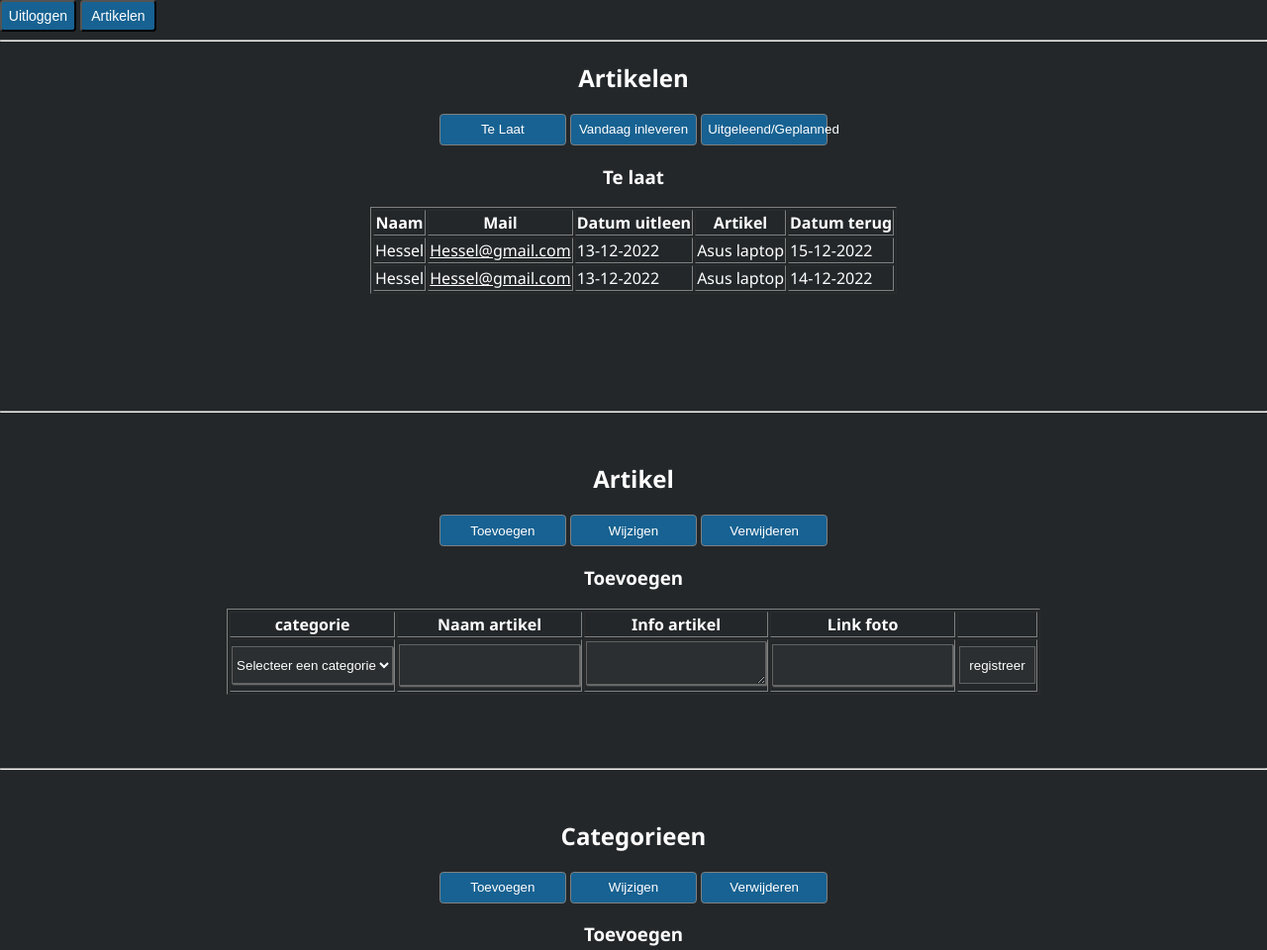
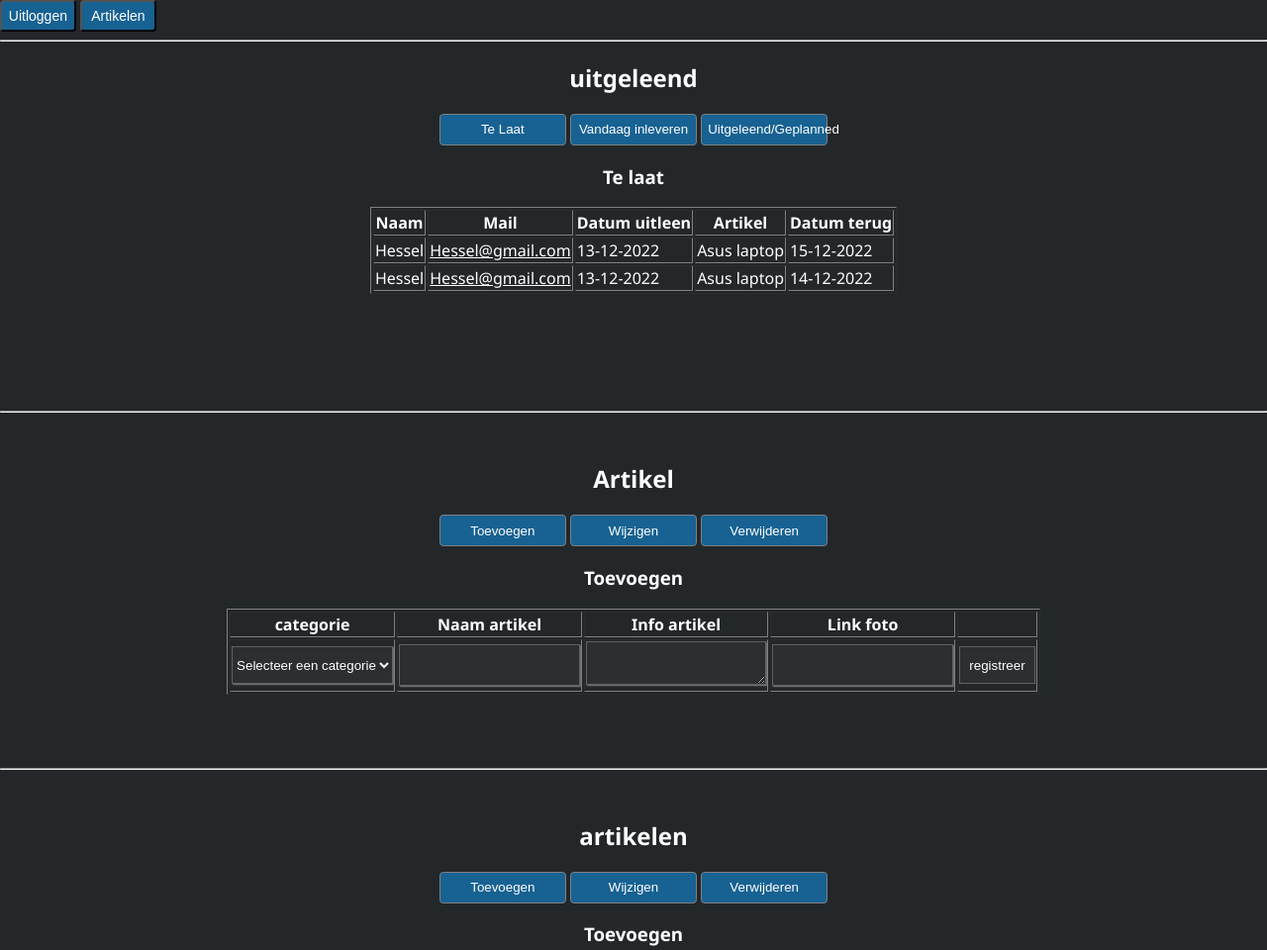
Before and after one commit to Hesselhornstra/P2.2-Uitleenregistratiesysteem, a PHP site: page /paneel/index.php in a window 1280 px wide. Shown: the top 960 px of the page at 99% size. Run offline with PHP 8.4, Linux system fonts and the light colour scheme; a user stored in the database is signed in; data comes from the database, SQL or seed files in the repository.

Commit message:
Update index.php

```diff
--- a/paneel/index.php
+++ b/paneel/index.php
@@ -36,7 +36,7 @@ if ($_SERVER['REQUEST_METHOD'] == 'POST') {
 	<button class="uitlog" onclick="location.href = `/`">Artikelen</button>
 	<hr>
 	<center>
-		<h2>Artikelen</h2>
+		<h2>uitgeleend</h2>
 		<button class="knop" onclick="artikelen('telaat')">Te Laat</button>
 		<button class="knop" onclick="artikelen('vandag')">Vandaag inleveren</button>
 		<button class="knop" onclick="artikelen('moment')">Uitgeleend/Geplanned</button>
@@ -243,7 +243,7 @@ if ($_SERVER['REQUEST_METHOD'] == 'POST') {
 			<hr>
 			<br>
 			<center>
-				<h2>Categorieen</h2>
+				<h2>artikelen</h2>
 				<button class="knop" onclick="catcat('cattoe')">Toevoegen</button>
 				<button class="knop" onclick="catcat('catwij')">Wijzigen</button>
 				<button class="knop" onclick="catcat('catver')">Verwijderen</button><br>
```
